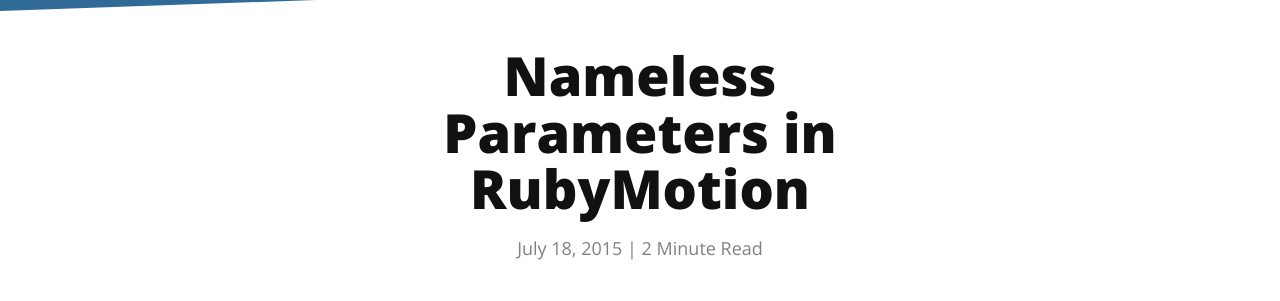
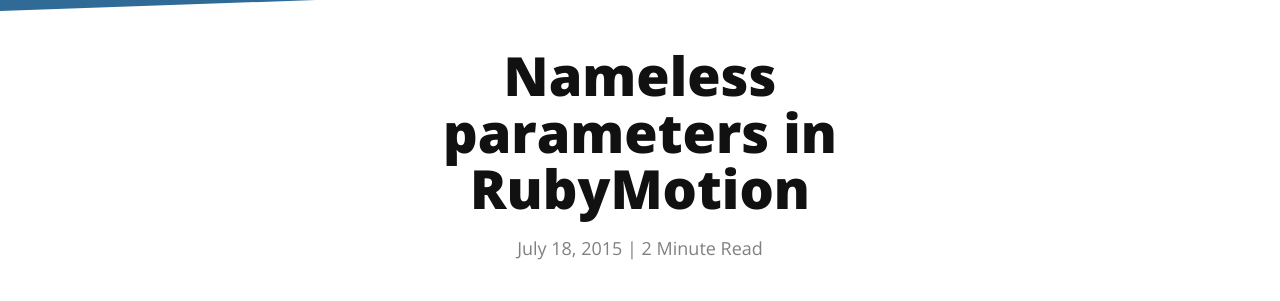
Before and after one commit to boxofrad/boxofrad.github.io, a Jekyll site: the page built from _posts/2015-07-18-nameless-parameters-in-rubymotion.md, in a window 1280 px wide and 900 px high. Shown: the part 255-556 px from the top of the window. Built offline with Jekyll 4.4.1, drawn with Linux system fonts in a browser that asks for light colours; nearby versions of some CDN libraries; comment, search, counter and statistics services are not loaded; some of the changed text lies outside the part shown.

```diff
--- a/_posts/2015-07-18-nameless-parameters-in-rubymotion.md
+++ b/_posts/2015-07-18-nameless-parameters-in-rubymotion.md
@@ -1,6 +1,6 @@
 ---
 layout: post
-title: Nameless Parameters in RubyMotion
+title: Nameless parameters in RubyMotion
 date: 2015-07-18
 ---
 
```
Also changed, not shown: _posts/2015-08-21-thank-you-rawnet.md (+1 -1 lines).
